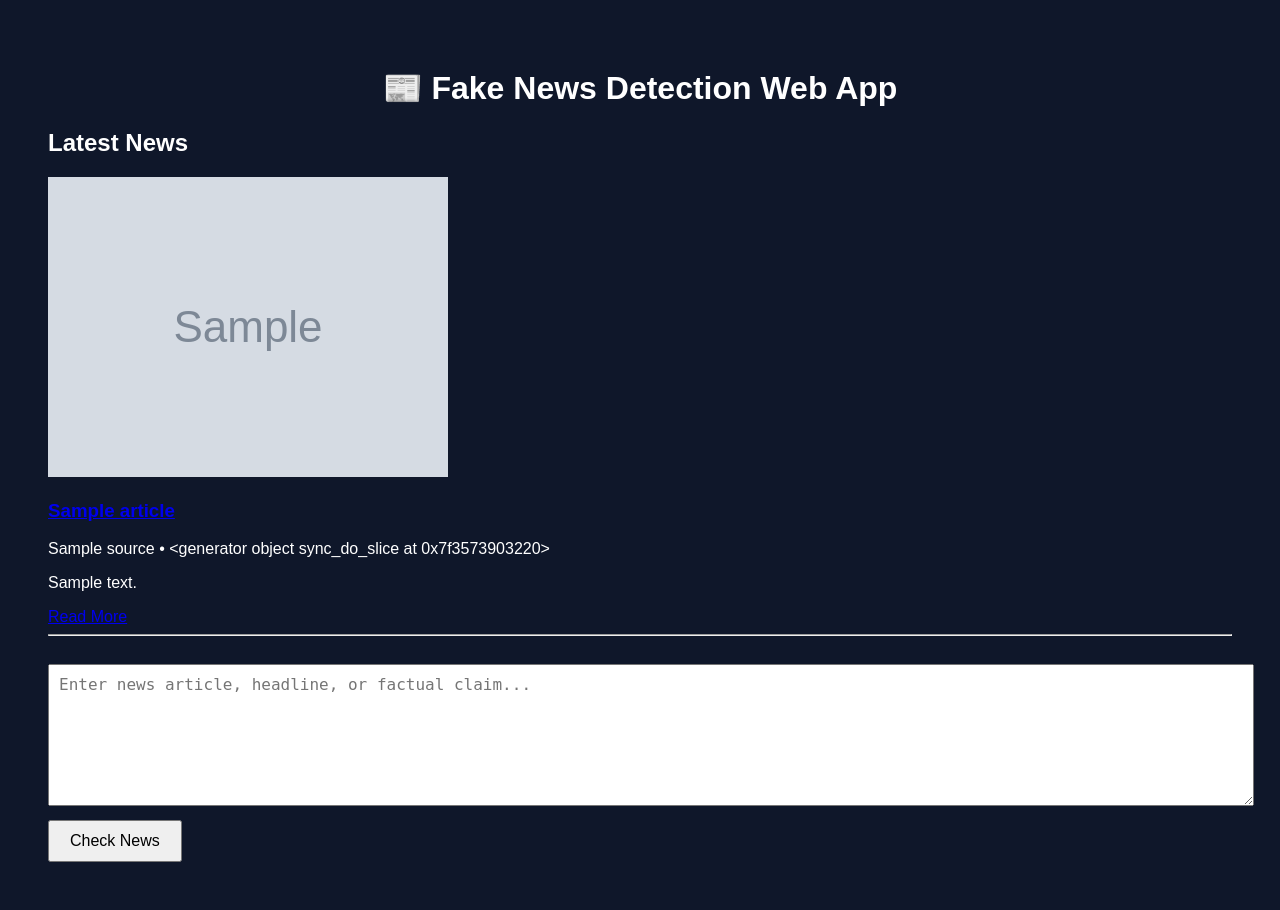
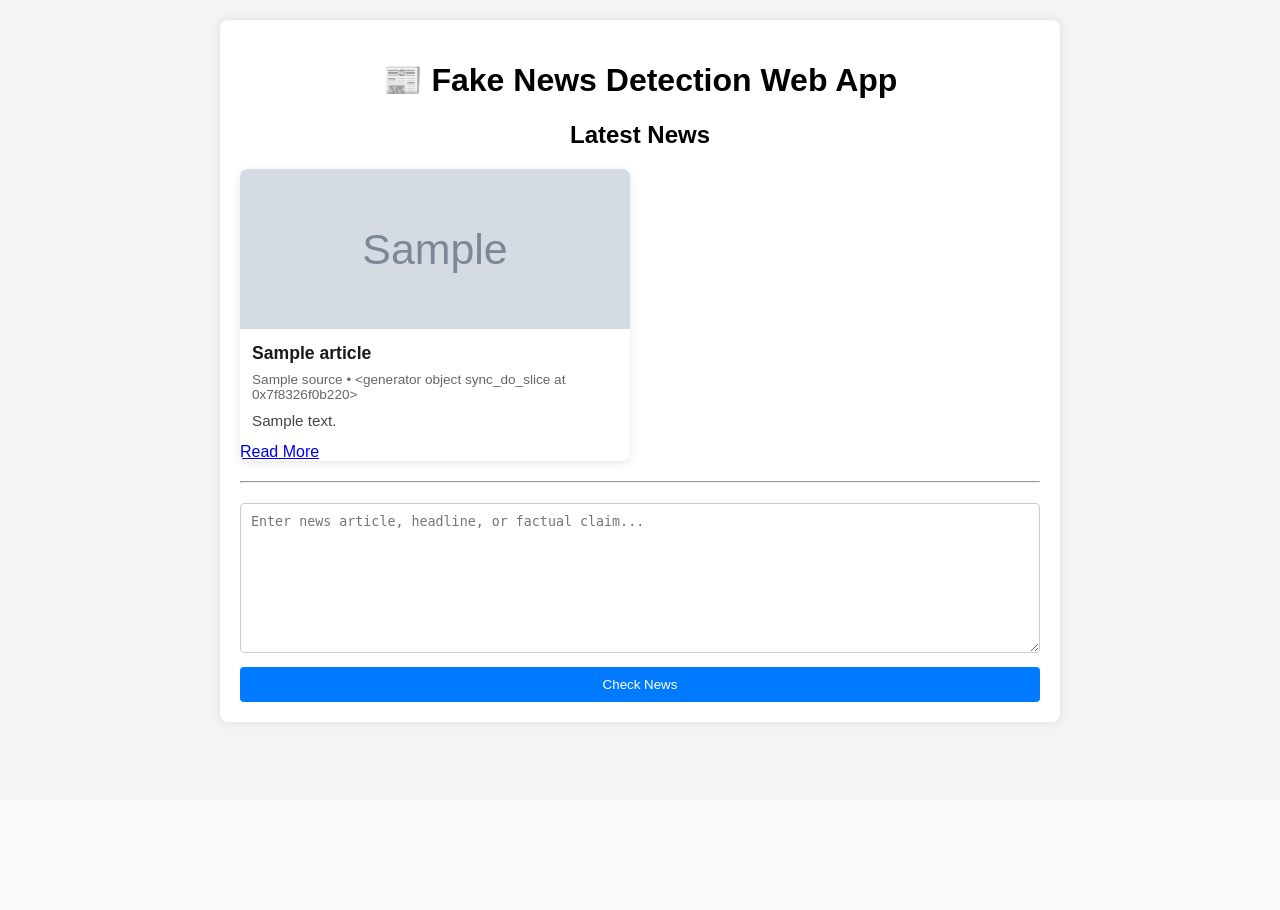
Before and after one commit to darshangole007-coder/miss-info-influence-detection, a Flask app: page / in a window 1280 px wide. After the commit the page ends 725 px from the top, so only its background shows below. Run offline with Flask 3, Linux system fonts and the light colour scheme; grey boxes marked "Sample" are stand-in pictures; a database or web service that is not in the repository returns one stand-in record (values such as "Sample title"); data that the repository does not hold is empty; parts of the project's set-up code (start-up, migrations or seed data) failed here and were passed over.

Commit message:
Update style.css

```diff
--- a/static/style.css
+++ b/static/style.css
@@ -1,32 +1,136 @@
+/* File: static/style.css (enhanced with news grid styles) */
 body {
-    background-color: #0f172a;
-    color: white;
     font-family: Arial, sans-serif;
-    padding: 40px;
+    background-color: #f4f4f4;
+    margin: 0;
+    padding: 20px;
 }
 
-h1 {
+.container {
+    max-width: 800px;
+    margin: 0 auto;
+    background: white;
+    padding: 20px;
+    border-radius: 8px;
+    box-shadow: 0 0 10px rgba(0,0,0,0.1);
+}
+
+h1, h2 {
     text-align: center;
 }
 
 textarea {
     width: 100%;
-    height: 120px;
+    height: 150px;
     padding: 10px;
-    margin-top: 20px;
-    font-size: 16px;
+    margin-bottom: 10px;
+    border: 1px solid #ccc;
+    border-radius: 4px;
+    box-sizing: border-box;
 }
 
 button {
-    margin-top: 10px;
-    padding: 10px 20px;
-    font-size: 16px;
+    width: 100%;
+    padding: 10px;
+    background-color: #007bff;
+    color: white;
+    border: none;
+    border-radius: 4px;
     cursor: pointer;
 }
 
-#output {
+button:hover {
+    background-color: #0056b3;
+}
+
+.result {
+    color: #28a745;
+}
+
+.confidence {
+    font-weight: bold;
+}
+
+.confidence-note {
+    font-size: 0.8em;
+    color: #6c757d;
+}
+
+.influence {
+    font-style: italic;
+}
+
+.error {
+    color: red;
+    font-weight: bold;
+}
+
+hr {
+    margin: 20px 0;
+}
+
+/* Enhanced news styles */
+.news-grid {
+    display: grid;
+    grid-template-columns: repeat(auto-fill, minmax(280px, 1fr));
+    gap: 20px;
     margin-top: 20px;
-    background: #1e293b;
-    padding: 15px;
+}
+
+.news-card {
+    background: #fff;
     border-radius: 8px;
+    overflow: hidden;
+    box-shadow: 0 2px 8px rgba(0,0,0,0.1);
+    transition: transform 0.2s;
 }
+
+.news-card:hover {
+    transform: translateY(-4px);
+}
+
+.news-image {
+    width: 100%;
+    height: 160px;
+    object-fit: cover;
+    display: block;
+}
+
+.no-image {
+    height: 160px;
+    background: #f0f0f0;
+    display: flex;
+    align-items: center;
+    justify-content: center;
+    color: #888;
+    font-size: 0.9em;
+}
+
+.news-card h3 {
+    margin: 12px 12px 6px;
+    font-size: 1.1em;
+    line-height: 1.4;
+}
+
+.news-card h3 a {
+    color: #1a1a1a;
+    text-decoration: none;
+}
+
+.news-card h3 a:hover {
+    color: #007bff;
+    text-decoration: underline;
+}
+
+.source {
+    margin: 0 12px 8px;
+    color: #666;
+    font-size: 0.85em;
+}
+
+.description {
+    margin: 0 12px 12px;
+    color: #444;
+    font-size: 0.95em;
+    line-height: 1.4;
+}
```
